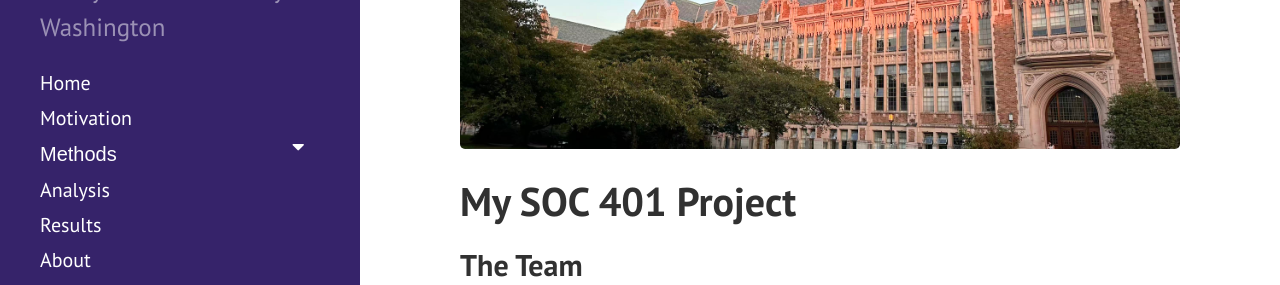
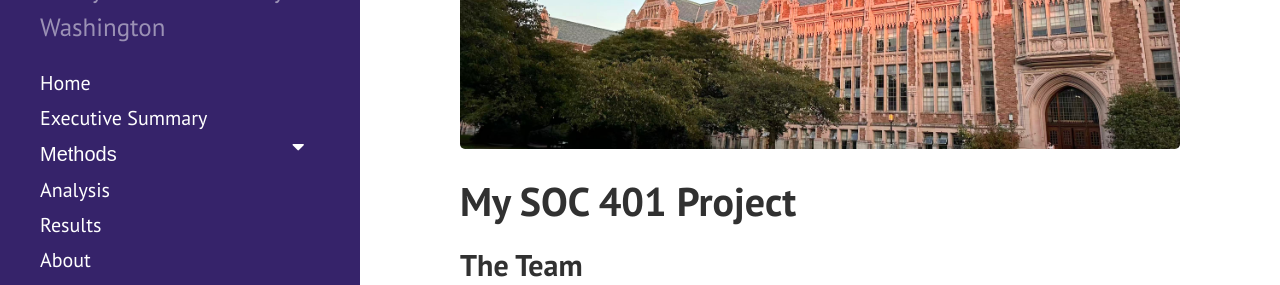
Before and after one commit to JianiT/SOC401-DS-AI-lab, a Jekyll site: the page built from index.md, in a window 1280 px wide. Shown: the part 204-489 px from the top of the page. Built offline with Jekyll 4.4.1, drawn with Linux system fonts in a browser that asks for light colours; the list of posts is cut into pages by our own code.

Commit message:
Update sidebar link from Motivation to Executive Summary

```diff
--- a/_includes/sidebar.html
+++ b/_includes/sidebar.html
@@ -13,7 +13,7 @@
     <nav class="sidebar-nav">
 
       <a class="sidebar-nav-item{% if page.url == site.baseurl %} active{% endif %}" href="{{ site.baseurl }}">Home</a>
-      <a class="sidebar-nav-item {% if page.url == node.url %} active{% endif %}" href="{{ '/motivation' | prepend: site.baseurl }}">Motivation</a>
+      <a class="sidebar-nav-item {% if page.url == node.url %} active{% endif %}" href="{{ '/Executive Summary' | prepend: site.baseurl }}">Executive Summary</a>
 
       <!-- An example of a section with drop-down menu -->
       <button class="dropdown-btn">Methods
```
